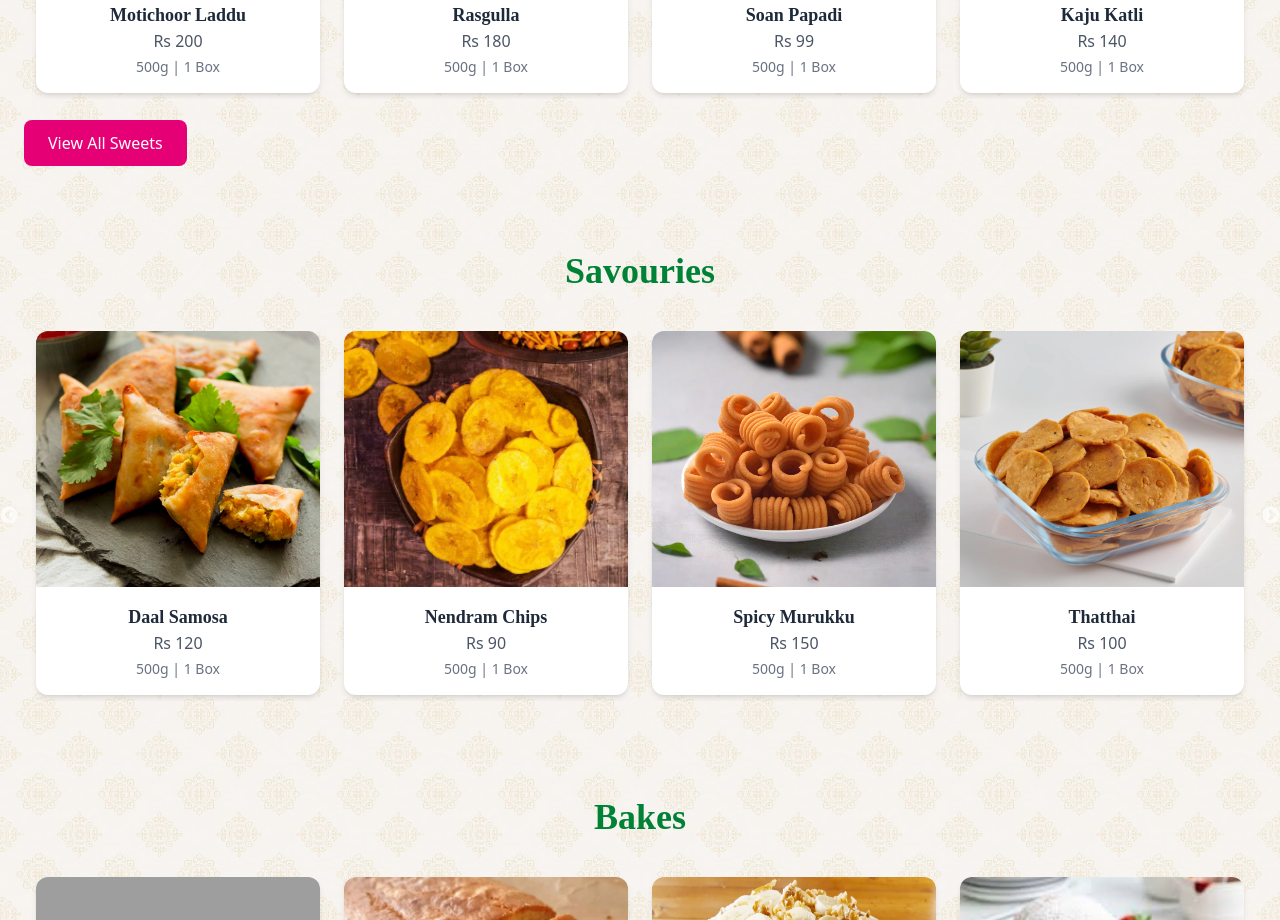
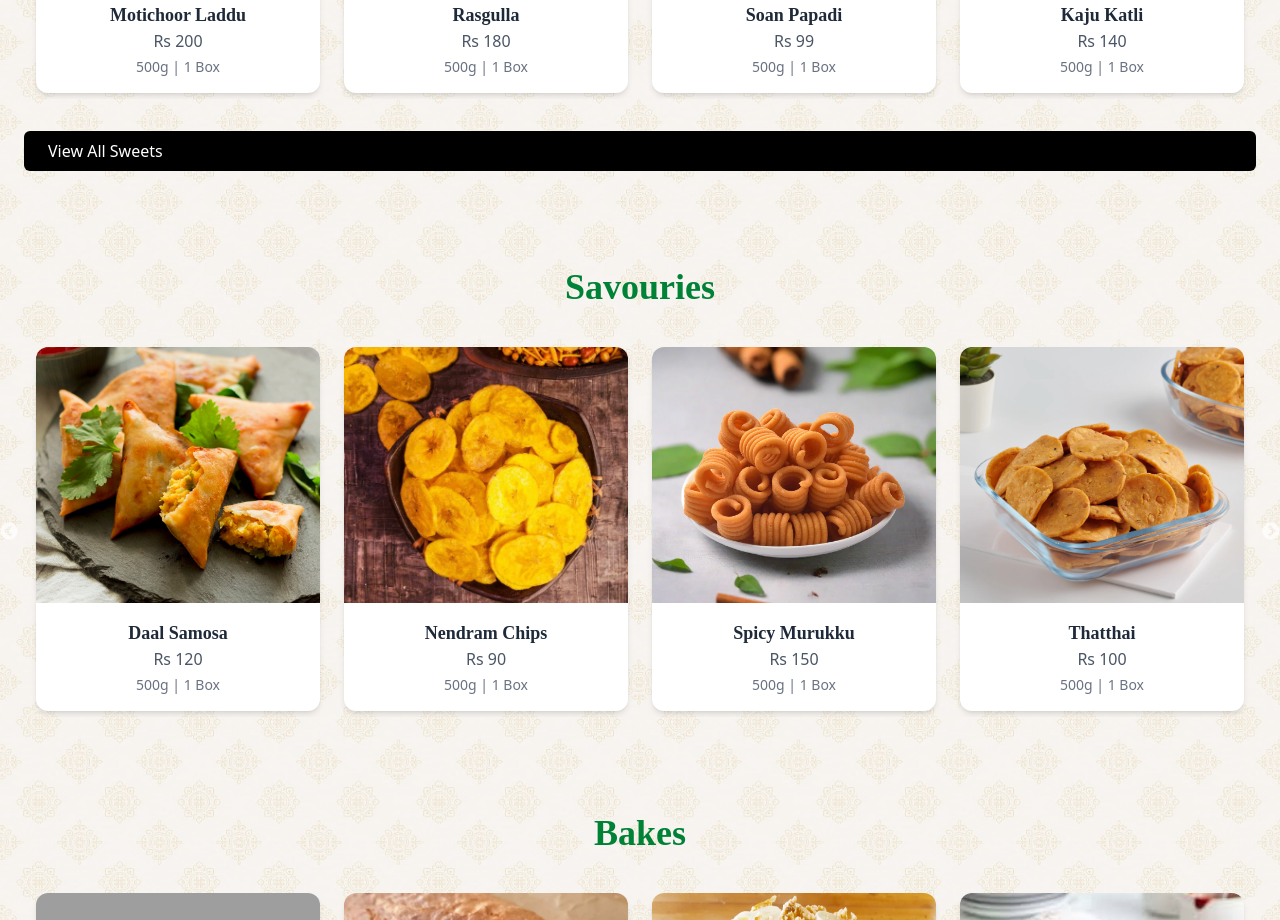
Before and after one commit to NXTGenTechnologies/MithasMahal, a React (Vite) app in the folder mithas-mahal/: page / in a window 1280 px wide. Shown: the part 3120-4040 px from the top of the page. Built offline with nearby package versions, Linux system fonts and the light colour scheme; grey boxes are pictures that could not be loaded.

Commit message:
Update Products.jsx

```diff
--- a/mithas-mahal/src/components/Products.jsx
+++ b/mithas-mahal/src/components/Products.jsx
@@ -120,7 +120,7 @@ const Products = ({ title, id }) => {
         <div className="mt-8">
           <Link
             to="/sweets"
-            className="bg-pink-600 text-white px-6 py-3 rounded-lg hover:bg-pink-700 transition"
+            className="bg-black text-white px-6 py-2 rounded-md mx-auto block hover:bg-gray-800 transition"
           >
             View All Sweets
           </Link>
```
